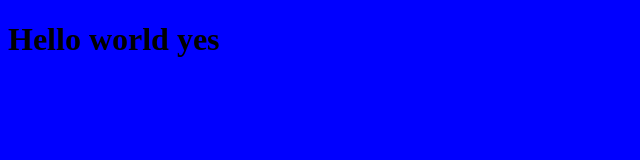
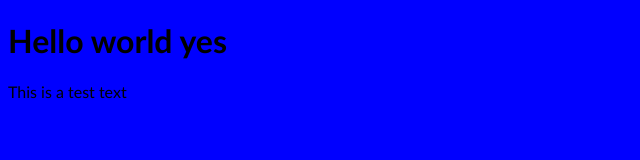
Before and after one commit to HolmR2/First-project, a plain HTML site: page index.html in a window 1280 px wide. Shown: the whole page, without its empty margins (0-640 px from the left). Drawn offline with Linux system fonts and the light colour scheme.

Commit message:
added paragraph and font family

```diff
--- a/Css/style.css
+++ b/Css/style.css
@@ -1,3 +1,4 @@
 body {
   background: blue;
+  font-family: "Gill Sans", "Gill Sans MT", Calibri, "Trebuchet MS", sans-serif;
 }
--- a/index.html
+++ b/index.html
@@ -5,5 +5,6 @@
   </head>
   <body>
     <h1>Hello world yes</h1>
+    <p>This is a test text</p>
   </body>
 </html>
```
